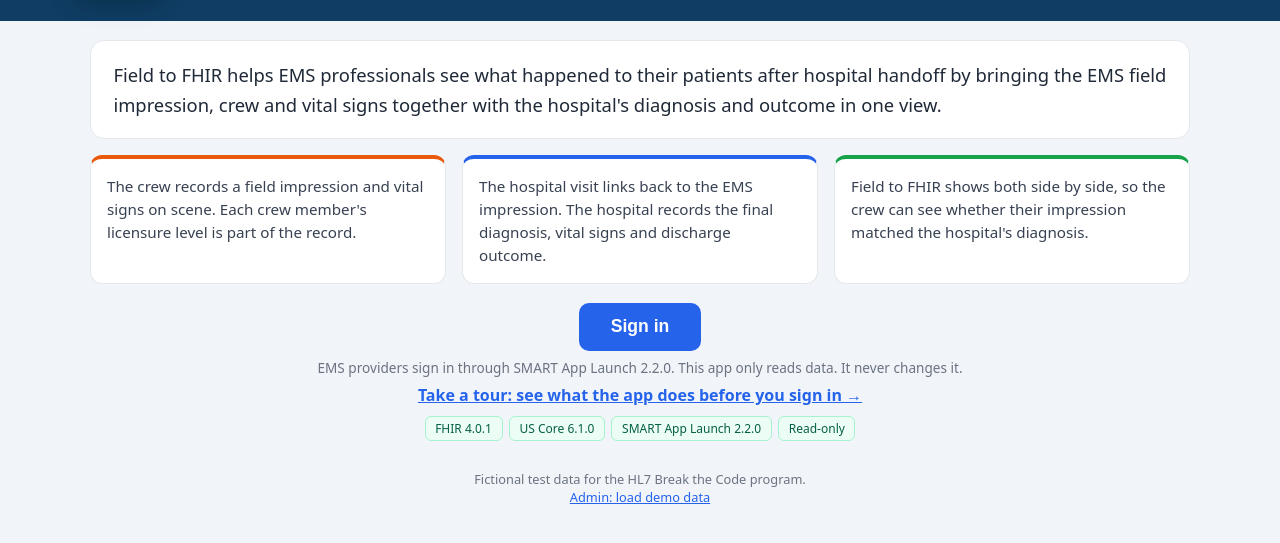
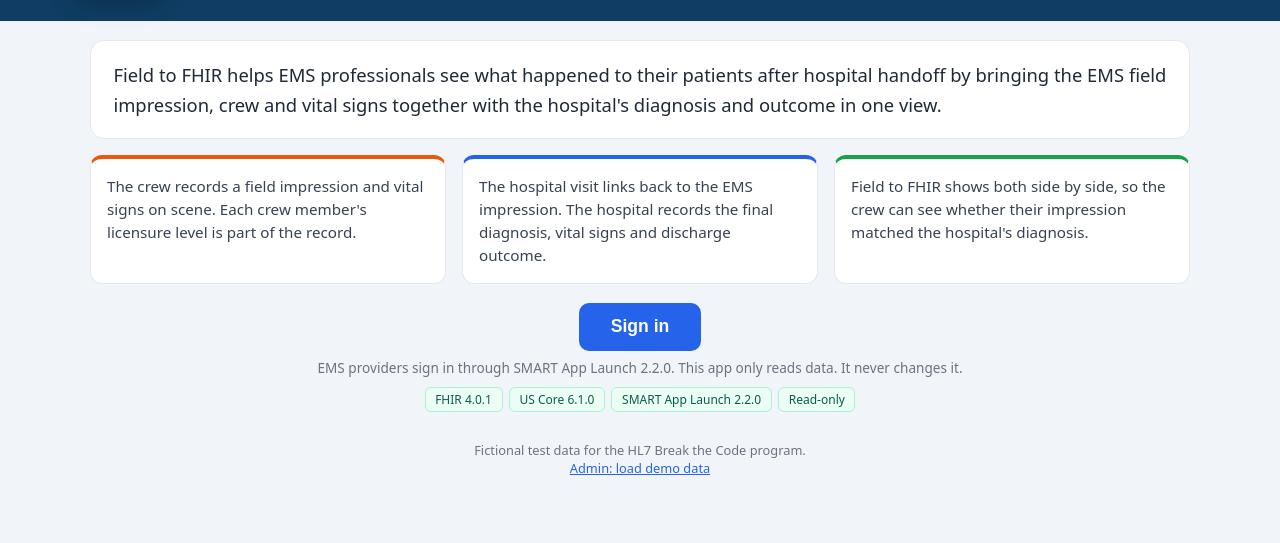
Before and after one commit to Olivia-H26/field-to-fhir, a plain HTML site: page launch.html in a window 1280 px wide. Shown: the part 123-666 px from the top of the page. Drawn offline with Linux system fonts and the light colour scheme.

Commit message:
Remove tour links from face page and README

```diff
--- a/launch.html
+++ b/launch.html
@@ -66,7 +66,6 @@
       <button id="signin" type="button">Sign in</button>
       <p class="note" id="status" role="status">EMS providers sign in through SMART App Launch 2.2.0. This app only reads data. It never changes it.</p>
       <p id="error" role="alert" hidden></p>
-      <p><a href="tour.html" style="color:#2563eb;font-weight:600">Take a tour: see what the app does before you sign in &rarr;</a></p>
     </div>
 
     <div class="stds">
```
Also changed, not shown: 1 other file.
